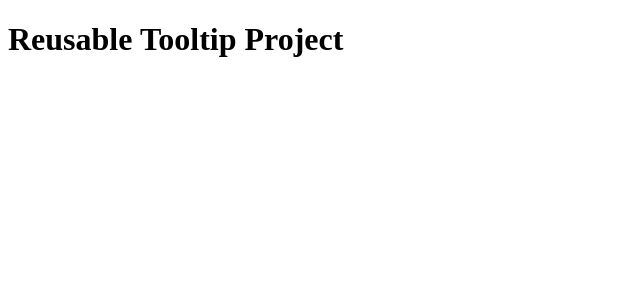
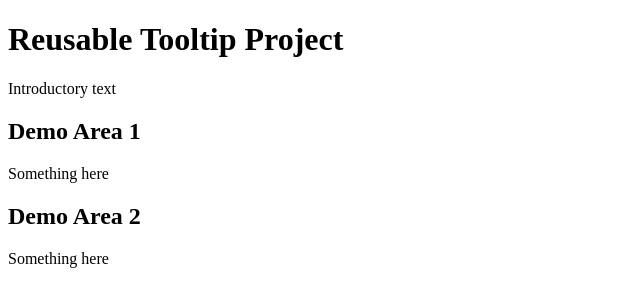
Before and after one commit to piyush-mishra-pm/Reusable-React-Tooltip, a React (Create React App) app: page / in a window 1280 px wide. Shown: the top 306 px of the page, without its empty margins (0-640 px from the left). Built offline with nearby package versions, Linux system fonts and the light colour scheme.

Commit message:
Basic text laid out on page.

```diff
--- a/src/App.js
+++ b/src/App.js
@@ -1,7 +1,22 @@
 import "./App.css";
 
 function App() {
-    return <h1>Reusable Tooltip Project</h1>;
+    return (
+        <div>
+            <h1>Reusable Tooltip Project</h1>
+            <section>
+                <p>Introductory text</p>
+            </section>
+            <section>
+                <h2>Demo Area 1</h2>
+                <div>Something here</div>
+            </section>
+            <section>
+                <h2>Demo Area 2</h2>
+                <div>Something here</div>
+            </section>
+        </div>
+    );
 }
 
 export default App;
```
